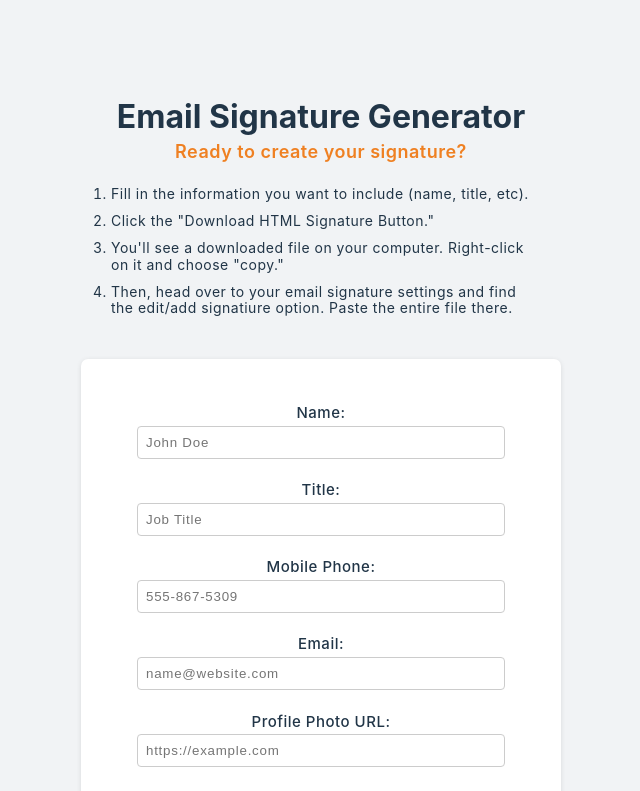
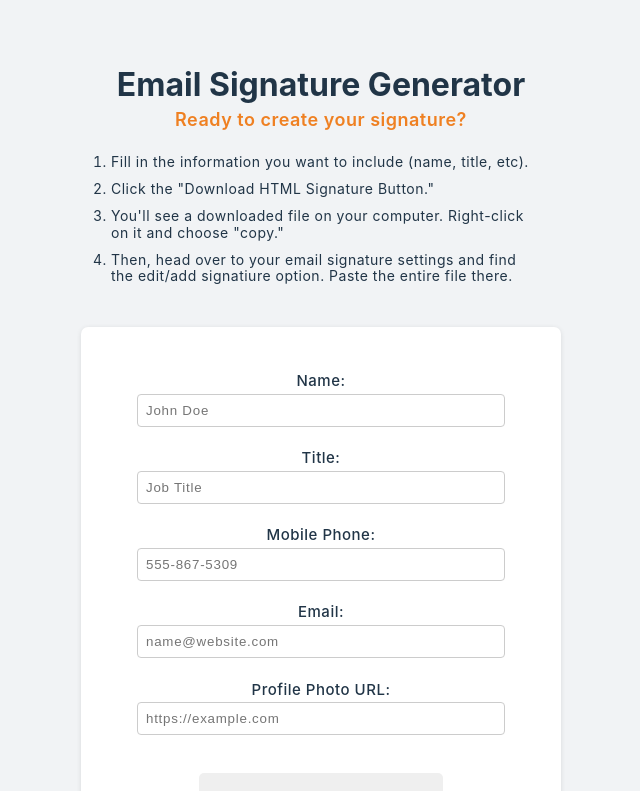
Before and after one commit to livnelson/html-signature-app, a React (Vite) app: page / in a window 1280 px wide. Shown: the top 791 px of the page, without its empty margins (319-959 px from the left). Built offline with nearby package versions, Linux system fonts and the light colour scheme.

Commit message:
fixed padding

```diff
--- a/src/App.css
+++ b/src/App.css
@@ -1,7 +1,7 @@
 #root {
   max-width: 1280px;
   margin: 0 auto;
-  padding: 3rem;
+  padding: 1rem;
 }
 
 body {
```
